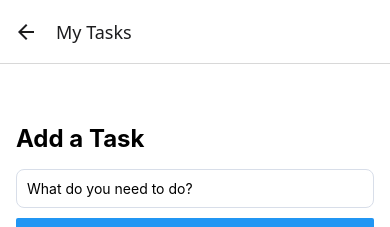
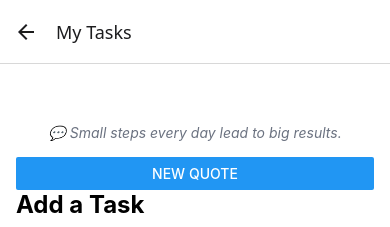
Before and after one commit to krnjne/Week1Labs, a React Native app: screen /AddTasks in a window 390 px wide. Shown: the top 227 px of the page. Built offline with nearby package versions, Linux system fonts and the light colour scheme; no server answers.

Commit message:
Lab 9: Fetching live data from a web API

```diff
--- a/screens/AddTasksScreen.js
+++ b/screens/AddTasksScreen.js
@@ -3,11 +3,39 @@ import { useEffect, useState } from 'react';
 import { Button, FlatList, StyleSheet, Text, TextInput, View } from 'react-native';
 
 import TaskCard from '../components/TaskCard';
+
+const fallbackQuotes = [
+    'Believe in yourself and get it done!',
+    'Small steps every day lead to big results.',
+    'Progress is progress, no matter how small.',
+    'You are capable of more than you think.',
+];
+
 export default function AddTasksScreen() {
     const [taskText, setTaskText] = useState('');
     const [tasks, setTasks] = useState([]);
     const [errorMessage, setErrorMessage] = useState('');
     const [isLoaded, setIsLoaded] = useState(false);
+    const [quote, setQuote] = useState("Loading today's motivation...");
+    const [fallbackQuoteIndex, setFallbackQuoteIndex] = useState(0);
+
+    async function fetchQuote() {
+        try {
+            const response = await fetch('https://api.quotable.io/random');
+
+            if (!response.ok) {
+                throw new Error(`Quote request failed: ${response.status}`);
+            }
+
+            const data = await response.json();
+            setQuote(data.content);
+        } catch {
+            const nextIndex = (fallbackQuoteIndex + 1) % fallbackQuotes.length;
+
+            setFallbackQuoteIndex(nextIndex);
+            setQuote(fallbackQuotes[nextIndex]);
+        }
+    }
 
     useEffect(() => {
         async function loadTasks() {
@@ -43,6 +71,10 @@ export default function AddTasksScreen() {
         saveTasks();
     }, [tasks, isLoaded]);
 
+    useEffect(() => {
+        fetchQuote();
+    }, []);
+
 
     function handleAddTask() {
         if (taskText.trim() === '') {
@@ -65,6 +97,8 @@ export default function AddTasksScreen() {
     }
     return (
         <View style={styles.container}>
+            <Text style={styles.quote}>💬 {quote}</Text>
+            <Button title="New Quote" onPress={fetchQuote} />
             <Text style={styles.heading}>Add a Task</Text>
             <TextInput style={styles.input} placeholder="What do you need to do?" value={taskText} onChangeText={setTaskText} />
             {errorMessage && <Text style={styles.error}>{errorMessage}</Text>}
@@ -92,4 +126,5 @@ const styles = StyleSheet.create({
     empty: { textAlign: 'center', color: '#6B7280', marginTop: 24 },
     separator: { height: 8 },
     celebration: { fontSize: 18, color: '#10B981', marginTop: 16, textAlign: 'center' },
+    quote: { fontStyle: 'italic', color: '#6B7280', marginBottom: 16, textAlign: 'center'},
 });
```
